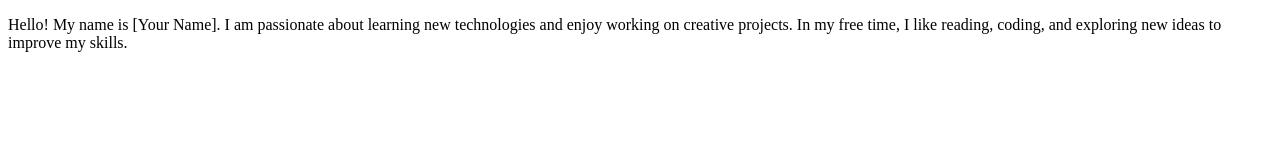
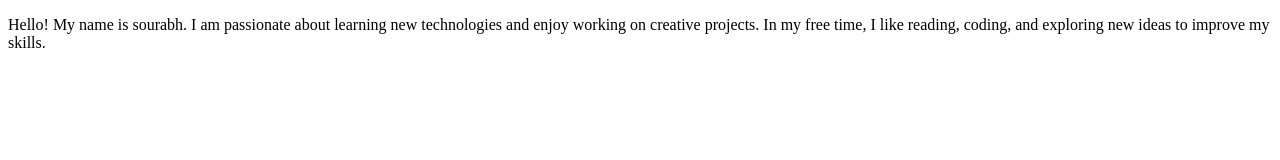
Before and after one commit to sou2098/LocalRepo, a plain HTML site: page Index.html in a window 1280 px wide. Drawn offline with Linux system fonts and the light colour scheme.

Commit message:
try success

```diff
--- a/Index.html
+++ b/Index.html
@@ -6,7 +6,7 @@
 </head>
 <body>
     <p>
-        Hello! My name is [Your Name]. I am passionate about learning new technologies and enjoy working on creative projects. In my free time, I like reading, coding, and exploring new ideas to improve my skills.
+        Hello! My name is sourabh. I am passionate about learning new technologies and enjoy working on creative projects. In my free time, I like reading, coding, and exploring new ideas to improve my skills.
     </p>
 </body>
 </html>
```
